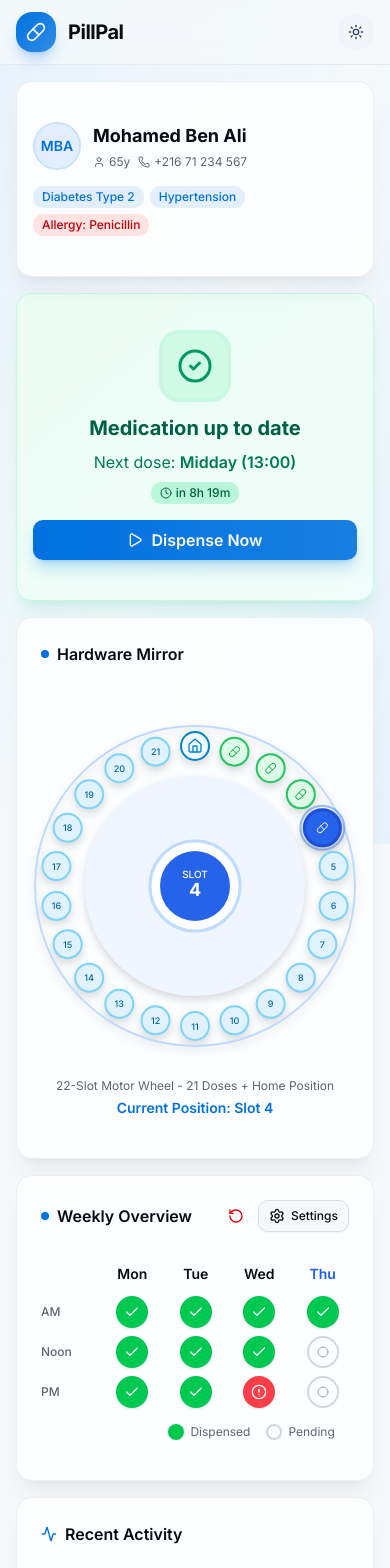
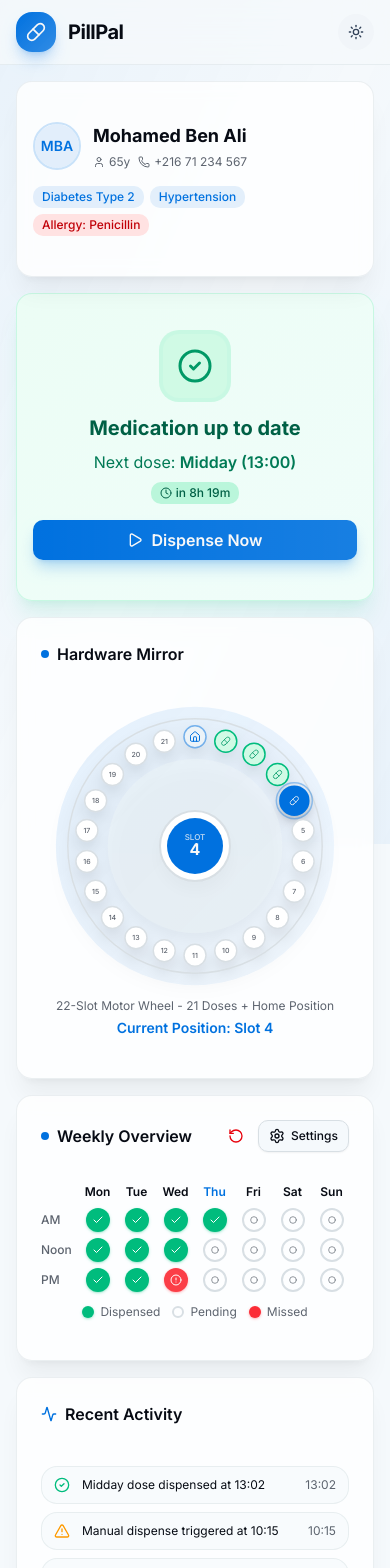
Before and after one commit to zoubair03/pill-pal-dashboard, a Next.js app: page / in a window 390 px wide. Shown: the top 1568 px of the page. Built offline with nearby package versions, Linux system fonts and the light colour scheme.

Commit message:
feat: update main page with premium styling and mobile fixes\n\nAdd dark/light mode and improve mobile responsiveness.

```diff
--- a/components/pill-wheel.tsx
+++ b/components/pill-wheel.tsx
@@ -58,9 +58,12 @@ export function PillWheel({
   const dropdownRef = useRef<HTMLDivElement>(null)
 
   const slots = Array.from({ length: totalSlots }, (_, i) => i)
-  const radius = 140
-  const centerX = 180
-  const centerY = 180
+
+  // Responsive sizing
+  const size = 280
+  const radius = size * 0.39
+  const centerX = size / 2
+  const centerY = size / 2
 
   // Filter medications based on search
   const filteredMedications = useMemo(() => {
@@ -149,26 +152,54 @@ export function PillWheel({
 
   return (
     <TooltipProvider delayDuration={200}>
-      <div className="relative flex items-center justify-center">
-        <svg width="360" height="360" viewBox="0 0 360 360" className="drop-shadow-lg">
+      <div className="relative flex items-center justify-center w-full max-w-xs mx-auto">
+        <svg
+          viewBox={`0 0 ${size} ${size}`}
+          className="w-full h-auto drop-shadow-xl"
+          style={{ maxWidth: size, maxHeight: size }}
+        >
+          {/* Outer glow */}
+          <defs>
+            <filter id="glow" x="-50%" y="-50%" width="200%" height="200%">
+              <feGaussianBlur stdDeviation="3" result="coloredBlur"/>
+              <feMerge>
+                <feMergeNode in="coloredBlur"/>
+                <feMergeNode in="SourceGraphic"/>
+              </feMerge>
+            </filter>
+            <linearGradient id="wheelGradient" x1="0%" y1="0%" x2="100%" y2="100%">
+              <stop offset="0%" stopColor="currentColor" className="text-primary/10" />
+              <stop offset="100%" stopColor="currentColor" className="text-primary/5" />
+            </linearGradient>
+          </defs>
+
+          {/* Background circle */}
+          <circle
+            cx={centerX}
+            cy={centerY}
+            r={radius + 30}
+            fill="url(#wheelGradient)"
+            className="dark:opacity-50"
+          />
+
           {/* Outer ring */}
           <circle
             cx={centerX}
             cy={centerY}
-            r={radius + 20}
+            r={radius + 18}
             fill="none"
             stroke="currentColor"
-            strokeWidth="2"
-            className="text-blue-200"
+            strokeWidth="1.5"
+            className="text-border"
           />
 
           {/* Inner circle background */}
           <circle
             cx={centerX}
             cy={centerY}
-            r={radius - 30}
+            r={radius - 22}
             fill="currentColor"
-            className="text-blue-50"
+            className="text-secondary/50 dark:text-secondary/30"
           />
 
           {/* Slots */}
@@ -179,6 +210,7 @@ export function PillWheel({
             const isHome = index === 0
             const isCurrent = index === currentSlot
             const hasMedicines = (slotMedicines[index]?.length || 0) > 0
+            const slotRadius = isCurrent ? 14 : 11
 
             const slotElement = (
               <g
@@ -193,49 +225,55 @@ export function PillWheel({
                 <circle
                   cx={x}
                   cy={y}
-                  r={isCurrent ? 18 : 14}
+                  r={slotRadius}
                   fill={
                     isCurrent
-                      ? "#2563eb"
+                      ? "currentColor"
                       : isHome
-                        ? "#f0f9ff"
+                        ? "currentColor"
                         : hasMedicines
-                          ? "#dcfce7"
-                          : "#e0f2fe"
+                          ? "currentColor"
+                          : "currentColor"
                   }
                   stroke={
                     isCurrent
-                      ? "#1d4ed8"
+                      ? "currentColor"
                       : isHome
-                        ? "#0284c7"
+                        ? "currentColor"
                         : hasMedicines
-                          ? "#22c55e"
-                          : "#7dd3fc"
+                          ? "currentColor"
+                          : "currentColor"
                   }
-                  strokeWidth={isCurrent ? 3 : 2}
+                  strokeWidth={isCurrent ? 2.5 : 1.5}
                   className={cn(
                     "transition-all duration-300",
-                    isCurrent && "drop-shadow-lg",
-                    !isHome && "hover:opacity-80"
+                    isCurrent
+                      ? "fill-primary stroke-primary drop-shadow-lg"
+                      : isHome
+                        ? "fill-secondary stroke-primary/50"
+                        : hasMedicines
+                          ? "fill-emerald-100 stroke-emerald-500 dark:fill-emerald-950 dark:stroke-emerald-500"
+                          : "fill-card stroke-border hover:stroke-primary/50"
                   )}
+                  filter={isCurrent ? "url(#glow)" : undefined}
                 />
 
                 {/* Slot content */}
                 {isHome ? (
                   <Home
-                    x={x - 8}
-                    y={y - 8}
-                    width={16}
-                    height={16}
-                    className="text-sky-600"
-                  />
-                ) : hasMedicines ? (
-                  <Pill
                     x={x - 6}
                     y={y - 6}
                     width={12}
                     height={12}
-                    className={isCurrent ? "text-white" : "text-green-600"}
+                    className="text-primary"
+                  />
+                ) : hasMedicines ? (
+                  <Pill
+                    x={x - 5}
+                    y={y - 5}
+                    width={10}
+                    height={10}
+                    className={isCurrent ? "text-primary-foreground" : "text-emerald-600 dark:text-emerald-400"}
                   />
                 ) : (
                   <text
@@ -243,9 +281,10 @@ export function PillWheel({
                     y={y}
                     textAnchor="middle"
                     dominantBaseline="central"
-                    fontSize={isCurrent ? 11 : 9}
+                    fontSize={isCurrent ? 9 : 7}
                     fontWeight={isCurrent ? 700 : 500}
-                    fill={isCurrent ? "white" : "#0369a1"}
+                    fill="currentColor"
+                    className={isCurrent ? "fill-primary-foreground" : "fill-muted-foreground"}
                   >
                     {index}
                   </text>
@@ -256,12 +295,11 @@ export function PillWheel({
                   <circle
                     cx={x}
                     cy={y}
-                    r={22}
+                    r={18}
                     fill="none"
-                    stroke="#3b82f6"
-                    strokeWidth="2"
-                    opacity="0.5"
-                    className="animate-pulse"
+                    stroke="currentColor"
+                    strokeWidth="1.5"
+                    className="text-primary/40 animate-pulse"
                   />
                 )}
               </g>
@@ -276,16 +314,16 @@ export function PillWheel({
                   </TooltipTrigger>
                   <TooltipContent
                     side="top"
-                    className="max-w-64 bg-background border border-border"
+                    className="max-w-64 bg-popover border border-border"
                   >
                     <div className="space-y-1.5">
-                      <p className="font-medium text-foreground text-sm">Slot {index}</p>
+                      <p className="font-medium text-popover-foreground text-sm">Slot {index}</p>
                       <div className="flex flex-wrap gap-1">
                         {slotMedicines[index]?.map((med) => (
                           <Badge
                             key={med}
                             variant="secondary"
-                            className="text-xs bg-green-100 text-green-800"
+                            className="text-xs bg-emerald-100 text-emerald-800 dark:bg-emerald-900 dark:text-emerald-200"
                           >
                             {med}
                           </Badge>
@@ -304,34 +342,38 @@ export function PillWheel({
           <circle
             cx={centerX}
             cy={centerY}
-            r={45}
-            fill="white"
-            stroke="#bfdbfe"
-            strokeWidth="3"
+            r={35}
+            fill="currentColor"
+            stroke="currentColor"
+            strokeWidth="2"
+            className="fill-card stroke-border"
           />
           <circle
             cx={centerX}
             cy={centerY}
-            r={35}
-            fill="#2563eb"
+            r={28}
+            fill="currentColor"
+            className="fill-primary"
           />
           <text
             x={centerX}
-            y={centerY - 8}
+            y={centerY - 6}
             textAnchor="middle"
-            fontSize="10"
-            fill="white"
+            fontSize="8"
+            fill="currentColor"
             fontWeight="500"
+            className="fill-primary-foreground/80"
           >
             SLOT
           </text>
           <text
             x={centerX}
-            y={centerY + 10}
+            y={centerY + 9}
             textAnchor="middle"
-            fontSize="18"
-            fill="white"
+            fontSize="16"
+            fill="currentColor"
             fontWeight="700"
+            className="fill-primary-foreground"
           >
             {currentSlot}
           </text>
@@ -342,7 +384,7 @@ export function PillWheel({
           <DialogContent className="sm:max-w-md">
             <DialogHeader>
               <DialogTitle className="flex items-center gap-2">
-                <Pill className="h-5 w-5 text-blue-600" />
+                <Pill className="h-5 w-5 text-primary" />
                 Slot {selectedSlot} - Assign Medicines
               </DialogTitle>
               <DialogDescription>
@@ -362,7 +404,7 @@ export function PillWheel({
                     onChange={(e) => setSearchValue(e.target.value)}
                     onKeyDown={handleKeyDown}
                     onFocus={() => searchValue.trim() && setIsDropdownOpen(true)}
-                    className="pl-10 pr-20 h-11"
+                    className="pl-10 pr-20 h-11 bg-secondary/30 border-border focus:bg-background"
                   />
                   {searchValue && (
                     <Button
@@ -381,10 +423,10 @@ export function PillWheel({
                 {isDropdownOpen && filteredMedications.length > 0 && (
                   <div
                     ref={dropdownRef}
-                    className="absolute z-50 top-full left-0 right-0 mt-1 bg-background border rounded-lg shadow-lg overflow-hidden"
+                    className="absolute z-50 top-full left-0 right-0 mt-1.5 bg-popover border border-border rounded-xl shadow-xl overflow-hidden"
                   >
                     <ScrollArea className="max-h-64">
-                      <div className="p-1">
+                      <div className="p-1.5">
                         {filteredMedications.map((med, index) => {
                           const added = isAlreadyAdded(med.label)
                           return (
@@ -393,7 +435,7 @@ export function PillWheel({
                               onClick={() => !added && handleSelectMedication(med)}
                               disabled={added}
                               className={cn(
-                                "w-full text-left px-3 py-2.5 rounded-md transition-colors flex items-start gap-3",
+                                "w-full text-left px-3 py-2.5 rounded-lg transition-colors flex items-start gap-3",
                                 highlightedIndex === index && !added && "bg-accent",
                                 added
                                   ? "opacity-50 cursor-not-allowed"
@@ -409,7 +451,7 @@ export function PillWheel({
                                 </p>
                               </div>
                               {added && (
-                                <Check className="h-4 w-4 text-green-600 mt-0.5 shrink-0" />
+                                <Check className="h-4 w-4 text-emerald-600 dark:text-emerald-400 mt-0.5 shrink-0" />
                               )}
                             </button>
                           )
@@ -421,7 +463,7 @@ export function PillWheel({
 
                 {/* No results message */}
                 {isDropdownOpen && searchValue.trim() && filteredMedications.length === 0 && (
-                  <div className="absolute z-50 top-full left-0 right-0 mt-1 bg-background border rounded-lg shadow-lg p-4 text-center">
+                  <div className="absolute z-50 top-full left-0 right-0 mt-1.5 bg-popover border border-border rounded-xl shadow-xl p-4 text-center">
                     <p className="text-sm text-muted-foreground">
                       No medicines found for &quot;{searchValue}&quot;
                     </p>
@@ -443,12 +485,12 @@ export function PillWheel({
                       <Badge
                         key={medicine}
                         variant="secondary"
-                        className="pl-2.5 pr-1 py-1.5 flex items-center gap-1.5 bg-green-100 text-green-800 text-sm"
+                        className="pl-2.5 pr-1 py-1.5 flex items-center gap-1.5 bg-emerald-100 text-emerald-800 dark:bg-emerald-900 dark:text-emerald-200 text-sm"
                       >
                         {medicine}
                         <button
                           onClick={() => handleRemoveMedicine(medicine)}
-                          className="rounded-full p-0.5 hover:bg-green-200 transition-colors"
+                          className="rounded-full p-0.5 hover:bg-emerald-200 dark:hover:bg-emerald-800 transition-colors"
                         >
                           <X className="h-3.5 w-3.5" />
                         </button>
--- a/components/weekly-matrix.tsx
+++ b/components/weekly-matrix.tsx
@@ -79,39 +79,39 @@ export function WeeklyMatrix({ weekData, onManualDispense }: WeeklyMatrixProps)
     const isClickable = status === "pending" || status === "missed"
 
     const baseClasses = cn(
-      "flex h-8 w-8 items-center justify-center rounded-full transition-all",
-      isClickable && "cursor-pointer hover:scale-110 hover:ring-2 hover:ring-offset-2"
+      "flex h-6 w-6 sm:h-7 sm:w-7 items-center justify-center rounded-full transition-all",
+      isClickable && "cursor-pointer hover:scale-110 hover:ring-2 hover:ring-offset-1 sm:hover:ring-offset-2"
     )
 
     switch (status) {
       case "dispensed":
         return (
-          <div className={cn(baseClasses, "bg-green-500 text-white shadow-sm")}>
-            <Check className="h-4 w-4" />
+          <div className={cn(baseClasses, "bg-emerald-500 text-white shadow-sm shadow-emerald-500/30")}>
+            <Check className="h-3 w-3 sm:h-3.5 sm:w-3.5" />
           </div>
         )
       case "pending":
         return (
           <div
-            className={cn(baseClasses, "border-2 border-gray-300 text-gray-400 hover:border-blue-400 hover:ring-blue-200")}
+            className={cn(baseClasses, "border-2 border-border text-muted-foreground hover:border-primary hover:ring-primary/20 dark:border-muted-foreground/30")}
             onClick={() => handleCellClick(day, session, status)}
             role="button"
             tabIndex={0}
             onKeyDown={(e) => e.key === "Enter" && handleCellClick(day, session, status)}
           >
-            <Circle className="h-3 w-3" />
+            <Circle className="h-2 w-2 sm:h-2.5 sm:w-2.5" />
           </div>
         )
       case "missed":
         return (
           <div
-            className={cn(baseClasses, "bg-red-500 text-white shadow-sm animate-pulse hover:ring-red-200")}
+            className={cn(baseClasses, "bg-red-500 text-white shadow-sm shadow-red-500/30 animate-pulse hover:ring-red-200 dark:hover:ring-red-800")}
             onClick={() => handleCellClick(day, session, status)}
             role="button"
             tabIndex={0}
             onKeyDown={(e) => e.key === "Enter" && handleCellClick(day, session, status)}
           >
-            <AlertCircle className="h-4 w-4" />
+            <AlertCircle className="h-3 w-3 sm:h-3.5 sm:w-3.5" />
           </div>
         )
     }
@@ -119,17 +119,16 @@ export function WeeklyMatrix({ weekData, onManualDispense }: WeeklyMatrixProps)
 
   return (
     <>
-      <div className="overflow-x-auto">
-        <div className="min-w-[500px]">
+      <div className="w-full">
         {/* Header */}
-          <div className="mb-3 grid grid-cols-8 gap-2">
-            <div className="text-sm font-medium text-muted-foreground"></div>
+        <div className="mb-2 sm:mb-3 grid grid-cols-8 gap-1 sm:gap-2">
+          <div className="text-xs font-medium text-muted-foreground"></div>
           {days.map((day) => (
             <div
               key={day}
               className={cn(
-                  "text-center text-sm font-semibold",
-                  day === "Thu" ? "text-blue-600" : "text-foreground"
+                "text-center text-xs sm:text-sm font-semibold",
+                day === "Thu" ? "text-primary" : "text-foreground"
               )}
             >
               {day}
@@ -139,8 +138,8 @@ export function WeeklyMatrix({ weekData, onManualDispense }: WeeklyMatrixProps)
 
         {/* Sessions */}
         {sessions.map((session) => (
-            <div key={session} className="mb-2 grid grid-cols-8 items-center gap-2">
-              <div className="text-xs font-medium text-muted-foreground">
+          <div key={session} className="mb-1.5 sm:mb-2 grid grid-cols-8 items-center gap-1 sm:gap-2">
+            <div className="text-xs font-medium text-muted-foreground pr-1">
               {getSessionLabel(session)}
             </div>
             {days.map((day) => (
@@ -152,19 +151,18 @@ export function WeeklyMatrix({ weekData, onManualDispense }: WeeklyMatrixProps)
         ))}
 
         {/* Legend */}
-          <div className="mt-4 flex flex-wrap items-center justify-center gap-4 text-xs text-muted-foreground">
+        <div className="mt-3 sm:mt-4 flex flex-wrap items-center justify-center gap-3 sm:gap-4 text-xs text-muted-foreground">
           <div className="flex items-center gap-1.5">
-              <div className="h-4 w-4 rounded-full bg-green-500" />
+            <div className="h-3 w-3 sm:h-4 sm:w-4 rounded-full bg-emerald-500 shadow-sm shadow-emerald-500/30" />
             <span>Dispensed</span>
           </div>
           <div className="flex items-center gap-1.5">
-              <div className="h-4 w-4 rounded-full border-2 border-gray-300" />
+            <div className="h-3 w-3 sm:h-4 sm:w-4 rounded-full border-2 border-border dark:border-muted-foreground/30" />
             <span>Pending</span>
           </div>
           <div className="flex items-center gap-1.5">
-              <div className="h-4 w-4 rounded-full bg-red-500" />
+            <div className="h-3 w-3 sm:h-4 sm:w-4 rounded-full bg-red-500 shadow-sm shadow-red-500/30" />
             <span>Missed</span>
-            </div>
           </div>
         </div>
       </div>
@@ -180,7 +178,7 @@ export function WeeklyMatrix({ weekData, onManualDispense }: WeeklyMatrixProps)
                   Manually dispense <span className="font-semibold">{selectedDose.day}</span>{" "}
                   <span className="font-semibold">{getSessionFullName(selectedDose.session)}</span> dose?
                   <br />
-                  <span className="mt-2 block text-amber-600">
+                  <span className="mt-2 block text-amber-600 dark:text-amber-400">
                     This will mark the dose as dispensed and advance the wheel.
                   </span>
                 </>
@@ -191,7 +189,7 @@ export function WeeklyMatrix({ weekData, onManualDispense }: WeeklyMatrixProps)
             <AlertDialogCancel>Cancel</AlertDialogCancel>
             <AlertDialogAction
               onClick={handleConfirmDispense}
-              className="bg-blue-600 hover:bg-blue-700"
+              className="bg-primary hover:bg-primary/90"
             >
               Yes, Dispense
             </AlertDialogAction>
```
Lines whose indentation alone changed are shown as unchanged.
